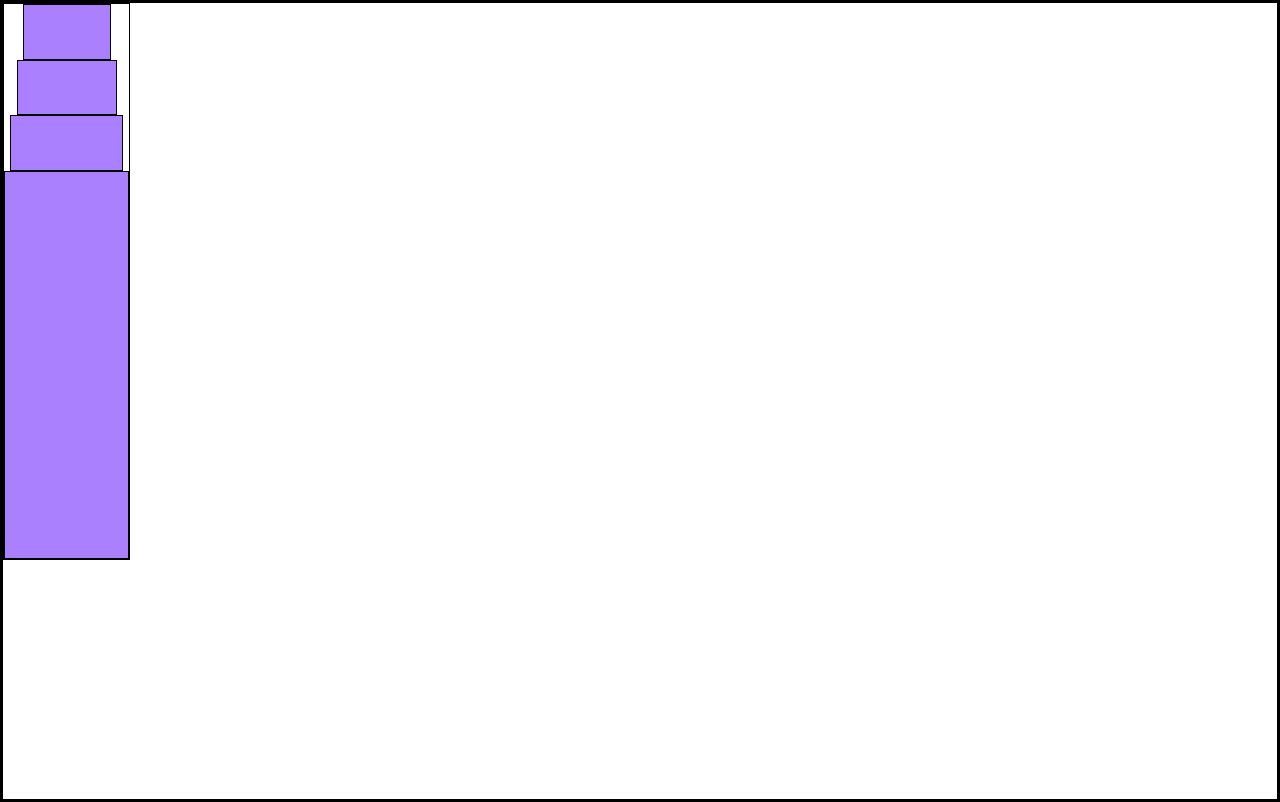
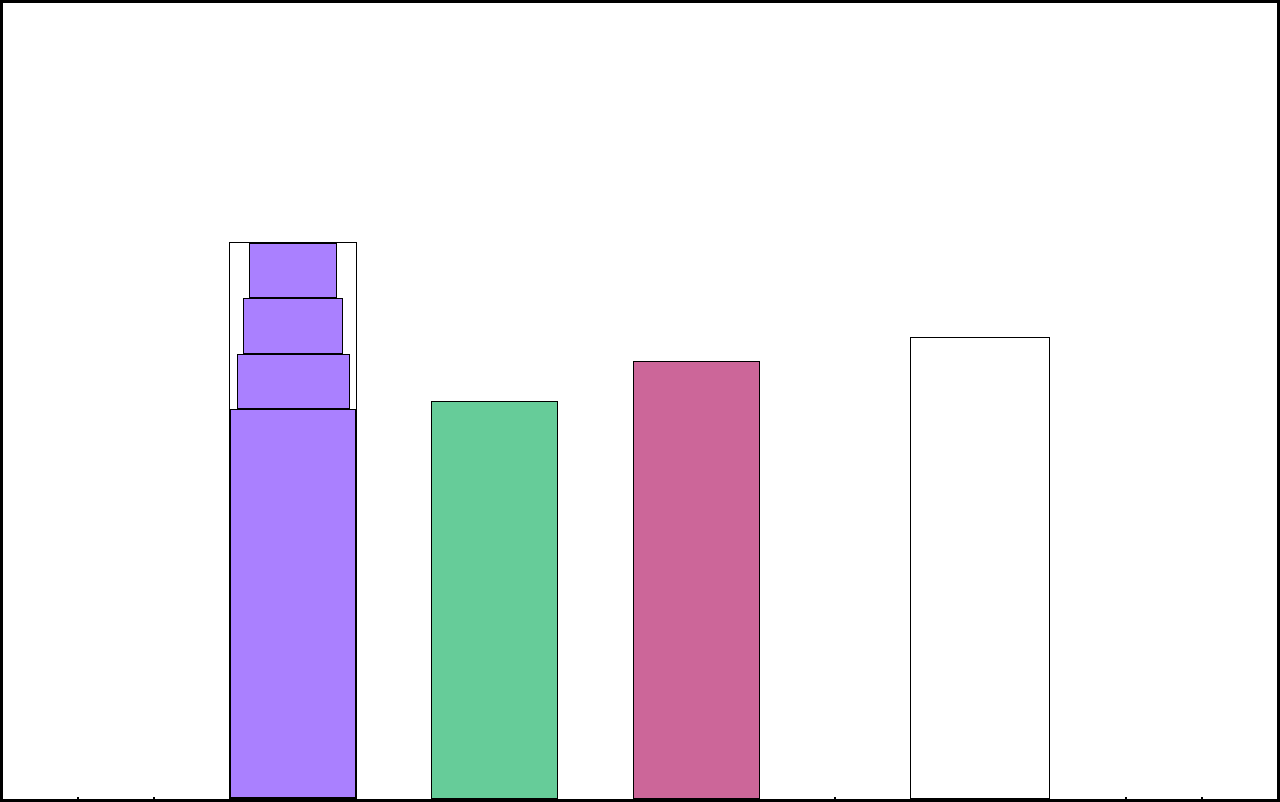
Before and after one commit to Uhama91/a_city_skyline, a plain HTML site: page index.html in a window 1280 px wide. Drawn offline with Linux system fonts and the light colour scheme.

Commit message:
21% of the project done three building are created

```diff
--- a/index.html
+++ b/index.html
@@ -8,12 +8,20 @@
     </head>
     <body>
         <div class="background-buildings">
+            <div></div>
+            <div></div>
             <div class="bb1">
                 <div class="bb1a"></div>
                 <div class="bb1b"></div>
                 <div class="bb1c"></div>
                 <div class="bb1d"></div>
             </div>
+            <div class="bb2"></div>
+            <div class="bb3"></div>
+            <div></div>
+            <div class="bb4"></div>
+            <div></div>
+            <div></div>
         </div>
     </body>
 </html>
--- a/styles.css
+++ b/styles.css
@@ -1,3 +1,9 @@
+:root{
+    --building-color1: #aa80ff;
+    --building-color2: #66cc99;
+    --building-color3: #cc6699;
+}
+
 *{
     border: 1px solid black;
     box-sizing: border-box;
@@ -12,6 +18,9 @@ body{
 .background-buildings{
     width: 100%;
     height: 100%;
+    display: flex;
+    justify-content: space-evenly;
+    align-items: flex-end;
 }
 
 .bb1{
@@ -20,7 +29,6 @@ body{
     display: flex;
     flex-direction: column;
     align-items: center;
-    --building-color1: #aa80ff;
 }
 
 .bb1a{
@@ -46,3 +54,20 @@ body{
     height: 70%;
     background-color: var(--building-color1);
 }
+
+.bb2{
+    width: 10%;
+    height: 50%;
+    background-color: var(--building-color2, green)
+}
+
+.bb3{
+    width: 10%;
+    height: 55%;
+    background-color: var(--building-color3, pink);
+}
+
+.bb4{
+    width: 11%;
+    height: 58%;
+}
```
